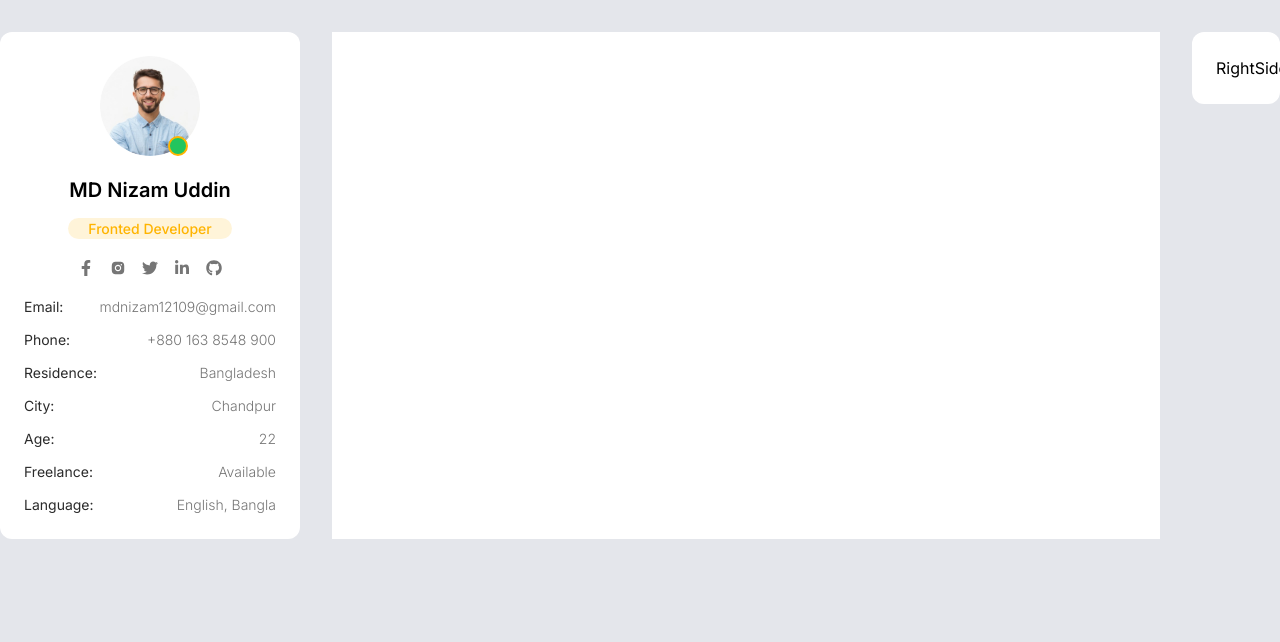
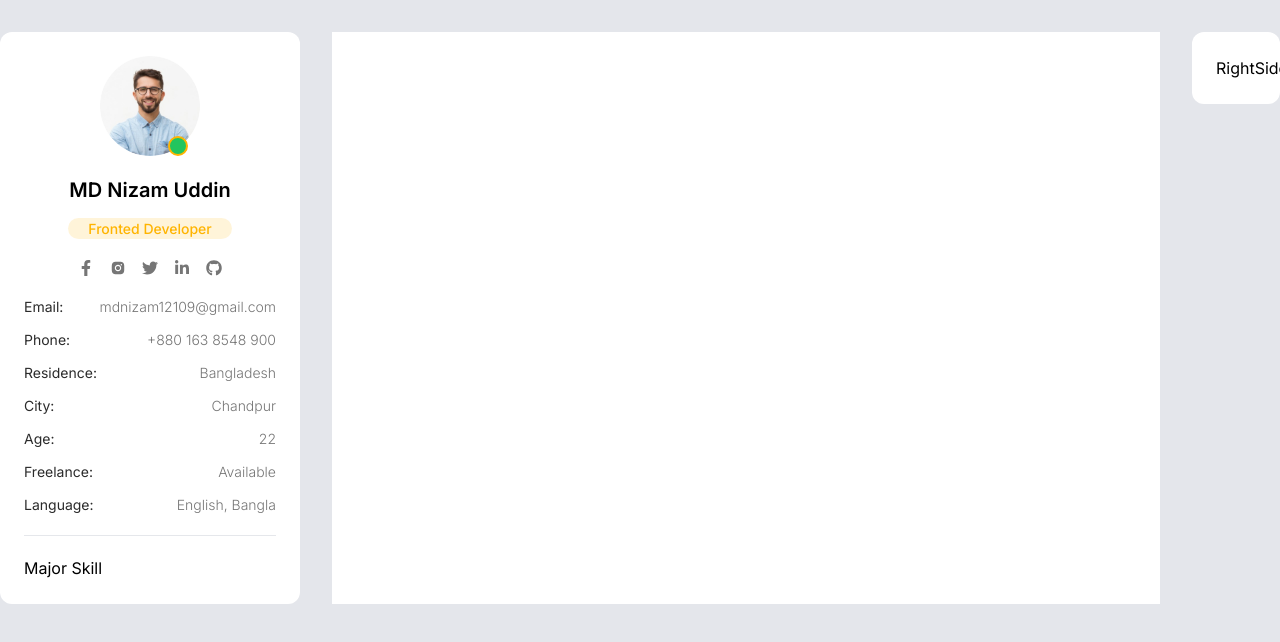
Before and after one commit to programmernizam/developer_portfolio_nextjs, a Next.js app: page / in a window 1280 px wide. Shown: the top 642 px of the page. Built offline with nearby package versions, Linux system fonts and the light colour scheme.

Commit message:
[Added] All Data in a specific data file

```diff
--- a/src/components/LeftSidebar/LeftSidebar.js
+++ b/src/components/LeftSidebar/LeftSidebar.js
@@ -1,9 +1,12 @@
+import { personalData } from '@/utils/data';
 import PersonalDetails from "./PersonalDetails";
+import Skill from "./Skill";
 
 export default function LeftSidebar() {
     return (
         <div className="rounded-xl bg-base-100 p-6">
-            <PersonalDetails />
+            <PersonalDetails data={personalData} />
+            <Skill data={personalData} />
         </div>
     )
 }
--- a/src/components/LeftSidebar/PersonalDetails.js
+++ b/src/components/LeftSidebar/PersonalDetails.js
@@ -2,56 +2,8 @@ import person from '@/assets/profile.jpg';
 import Image from "next/image";
 import { AiFillInstagram } from "react-icons/ai";
 import { FaFacebookF, FaGithub, FaLinkedinIn, FaTwitter } from "react-icons/fa";
+export default function PersonalDetails({ data }) {
 
-const devInfo = {
-    name: 'MD Nizam Uddin',
-    designation: 'Fronted Developer',
-    fbLink: '#',
-    twLink: '#',
-    ldLink: '#',
-    igLink: '#',
-    ghLink: '#',
-    info: [
-        {
-            id: 1,
-            name: 'Email',
-            title: "mdnizam12109@gmail.com",
-        },
-        {
-            id: 2,
-            name: 'Phone',
-            title: '+880 163 8548 900',
-        },
-        {
-            id: 3,
-            name: 'Residence',
-            title: 'Bangladesh',
-        },
-        {
-            id: 4,
-            name: 'City',
-            title: 'Chandpur',
-        },
-        {
-            id: 5,
-            name: 'Age',
-            title: '22',
-        },
-        {
-            id: 6,
-            name: 'Freelance',
-            title: 'Available',
-        },
-        {
-            id: 7,
-            name: 'Language',
-            title: 'English, Bangla'
-        }
-    ]
-
-
-}
-export default function PersonalDetails() {
     return (
         <div>
             {/* Profile Avatar Image */}
@@ -61,8 +13,8 @@ export default function PersonalDetails() {
             </div>
             {/* Profile Info */}
             <div className='my-5'>
-                <h2 className='text-xl font-semibold text-center'>{devInfo.name}</h2>
-                <p className=' mt-3 text-center'><span className='text-[14px] bg-secondary/15 inline-block px-5 text-primary rounded-full font-medium'>{devInfo.designation}</span></p>
+                <h2 className='text-xl font-semibold text-center'>{data.name}</h2>
+                <p className=' mt-3 text-center'><span className='text-[14px] bg-secondary/15 inline-block px-5 text-primary rounded-full font-medium'>{data.designation}</span></p>
             </div>
             {/* Social Media */}
             <div className='flex items-center justify-center gap-4'>
@@ -73,7 +25,7 @@ export default function PersonalDetails() {
                 <FaGithub className='text-paragraph text-[16px] hover:text-secondary cursor-pointer' />
             </div>
             <div className='mt-5'>
-                {devInfo.info.map(item => <ul key={item.id} className='flex justify-between items-center mt-3'>
+                {data.info.map(item => <ul key={item.id} className='flex justify-between items-center mt-3'>
                     <li className='text-[14px] font-normal text-heading'>
                         {item.name}:
                     </li>
--- /dev/null
+++ b/src/components/LeftSidebar/Skill.js
@@ -0,0 +1,8 @@
+export default function Skill({ data }) {
+    return (
+        <div className="mt-5">
+            <hr />
+            <h3 className="mt-5">Major Skill</h3>
+        </div>
+    )
+}
--- /dev/null
+++ b/src/utils/data.js
@@ -0,0 +1,79 @@
+export const personalData = {
+    name: 'MD Nizam Uddin',
+    designation: 'Fronted Developer',
+    fbLink: '#',
+    twLink: '#',
+    ldLink: '#',
+    igLink: '#',
+    ghLink: '#',
+    info: [
+        {
+            id: 1,
+            name: 'Email',
+            title: "mdnizam12109@gmail.com",
+        },
+        {
+            id: 2,
+            name: 'Phone',
+            title: '+880 163 8548 900',
+        },
+        {
+            id: 3,
+            name: 'Residence',
+            title: 'Bangladesh',
+        },
+        {
+            id: 4,
+            name: 'City',
+            title: 'Chandpur',
+        },
+        {
+            id: 5,
+            name: 'Age',
+            title: '22',
+        },
+        {
+            id: 6,
+            name: 'Freelance',
+            title: 'Available',
+        },
+        {
+            id: 7,
+            name: 'Language',
+            title: 'English, Bangla'
+        }
+    ],
+    skills: [
+        {
+            id: 8,
+            title: 'Html',
+            value: 90
+        },
+        {
+            id: 9,
+            title: 'Css',
+            value: 85
+        },
+        {
+            id: 10,
+            title: 'JavaScrip',
+            value: 70
+        },
+        {
+            id: 11,
+            title: 'React jS',
+            value: 75
+        },
+        {
+            id: 12,
+            title: 'Next Js',
+            value: 70
+        },
+        {
+            id: 13,
+            title: 'WordPress',
+            value: 80
+        },
+    ]
+
+}
```
